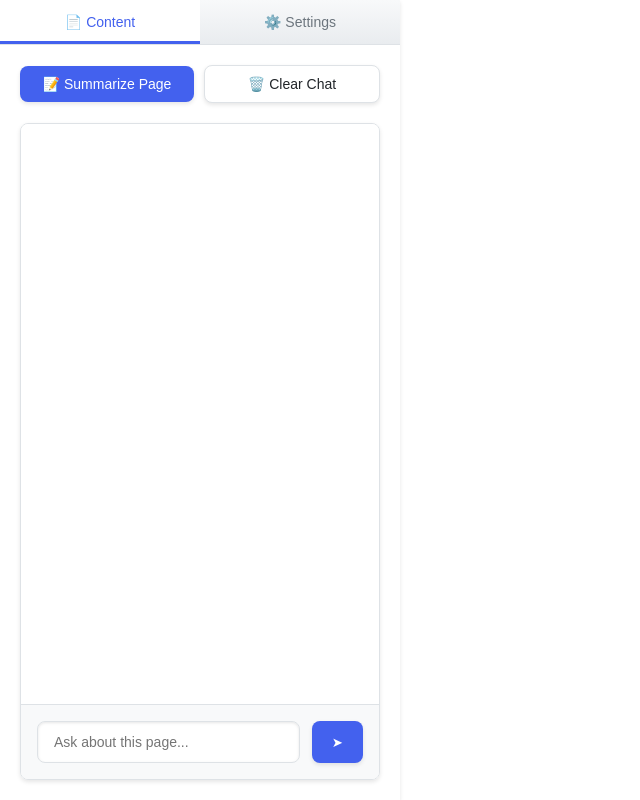
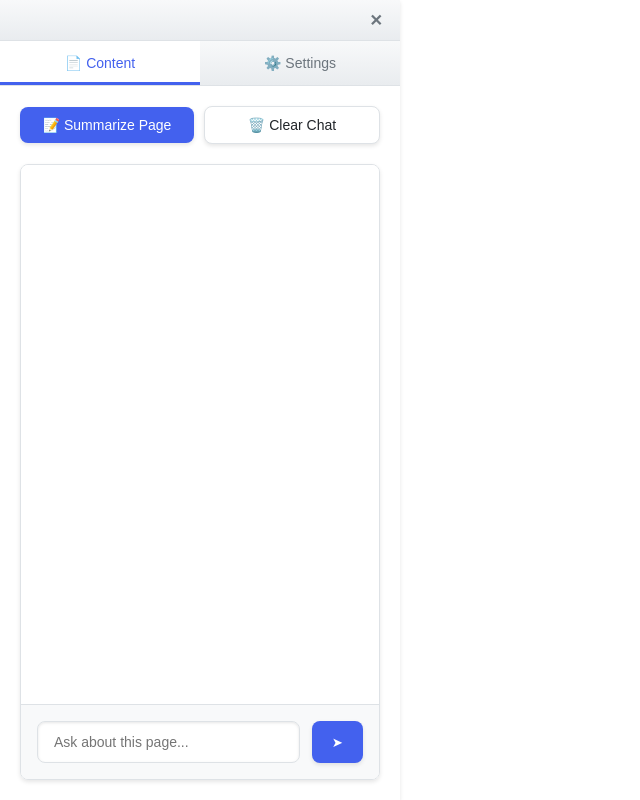
Before and after one commit to JC1DA/Neutral_Summarizer, a browser extension: page src/sidebar.html in a window 1280 px wide. Shown: the whole page, without its empty margins (0-640 px from the left). Drawn offline with Linux system fonts and the light colour scheme.

Commit message:
Add close sidebar button

```diff
--- a/src/sidebar.html
+++ b/src/sidebar.html
@@ -6,6 +6,11 @@
 </head>
 <body>
   <div class="sidebar-container">
+    <!-- Header with close button -->
+    <div class="sidebar-header">
+      <button id="close-sidebar" class="close-button">✕</button>
+    </div>
+
     <!-- Tab Navigation -->
     <div class="tab-navigation">
       <button class="tab-button active" data-tab="content">📄 Content</button>
--- a/src/sidebar.js
+++ b/src/sidebar.js
@@ -1,5 +1,11 @@
 // Sidebar script to handle UI interactions
 document.addEventListener('DOMContentLoaded', function() {
+  // Close sidebar functionality
+  const closeButton = document.getElementById('close-sidebar');
+  closeButton.addEventListener('click', () => {
+    chrome.runtime.sendMessage({action: 'closeSidebar'});
+  });
+
   // Tab switching functionality
   const tabButtons = document.querySelectorAll('.tab-button');
   const tabPanes = document.querySelectorAll('.tab-pane');
--- a/src/styles.css
+++ b/src/styles.css
@@ -36,6 +36,38 @@ body {
   flex-direction: column;
   background-color: white;
   box-shadow: var(--shadow);
+  position: relative;
+}
+
+.sidebar-header {
+  display: flex;
+  justify-content: flex-end;
+  padding: 8px 12px;
+  border-bottom: 1px solid var(--border-color);
+  background: linear-gradient(180deg, #f8f9fa 0%, #e9ecef 100%);
+}
+
+.close-button {
+  width: 24px;
+  height: 24px;
+  border: none;
+  background: none;
+  cursor: pointer;
+  font-size: 16px;
+  font-weight: bold;
+  color: var(--text-secondary);
+  border-radius: 4px;
+  display: flex;
+  align-items: center;
+  justify-content: center;
+  transition: var(--transition);
+  padding: 0;
+}
+
+.close-button:hover {
+  background-color: rgba(0,0,0,0.1);
+  color: var(--text-primary);
+  transform: scale(1.1);
 }
 
 /* Tab Navigation */
```
Also changed, not shown: src/background.js (+10 -0 lines).
